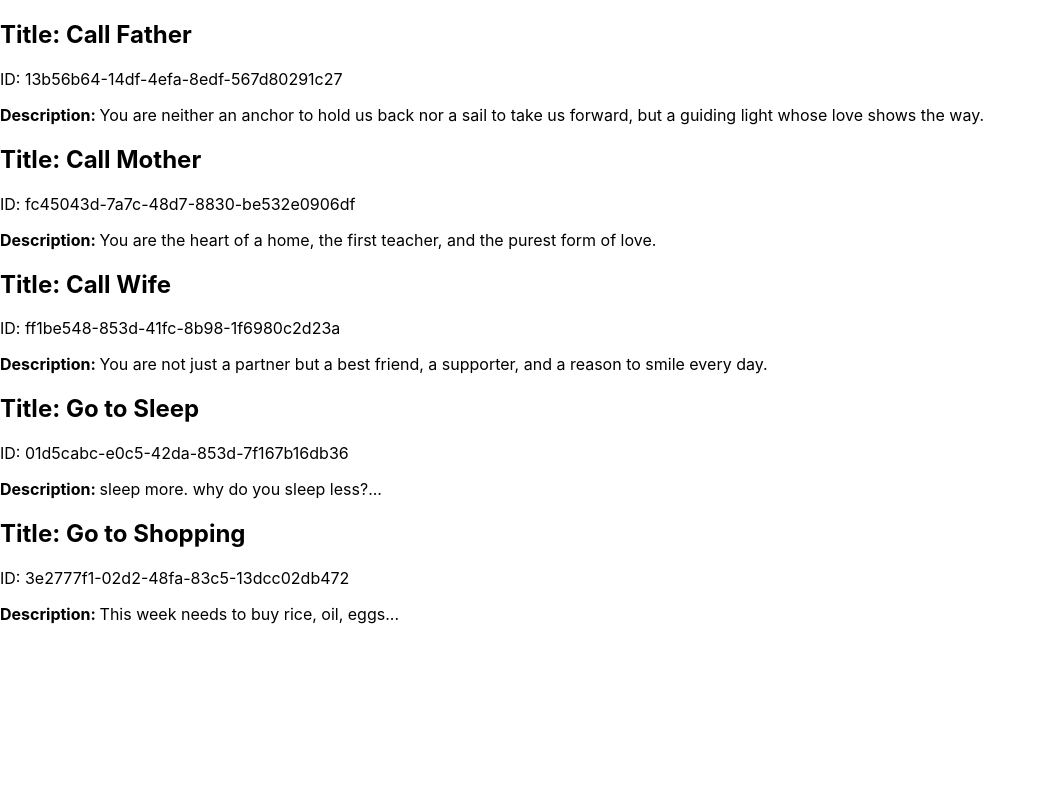
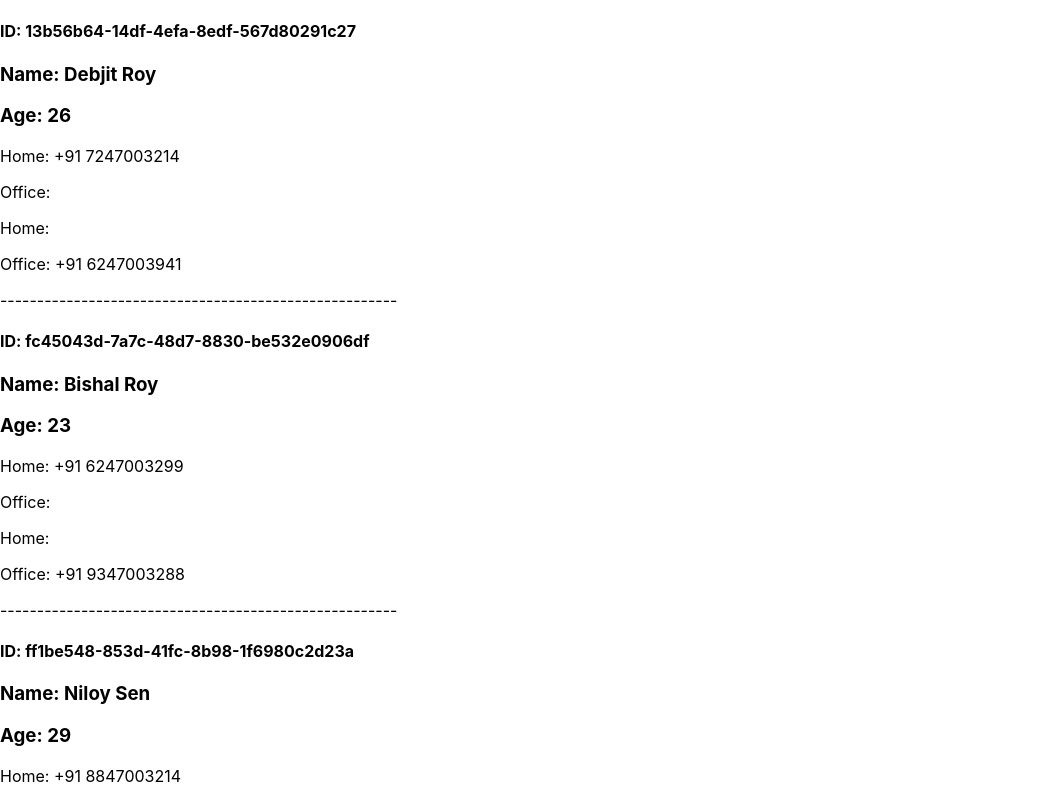
Before and after one commit to tanmayMt/Let-s_Learn_ReactJS, a React (Create React App) app: page / in a window 1280 px wide. Shown: the top 800 px of the page, without its empty margins (0-1046 px from the left). Built offline with nearby package versions, Linux system fonts and the light colour scheme.

Commit message:
Nested Data Mapping

```diff
--- a/src/App.js
+++ b/src/App.js
@@ -37,11 +37,13 @@
 
 import './App.css'; // Importing CSS file for styling
 // import DataMapping from './components//DataMapping/DataMapping';
-import MappingWithUniqueId from './components/Mapping_With_Unique_Id/MappingWithUniqueId';
+// import MappingWithUniqueId from './components/Mapping_With_Unique_Id/MappingWithUniqueId';
+import { NestedMapping } from './components/Nested_Mapping/NestedMapping';
 function App() {
   return (
     <>
-      <MappingWithUniqueId/>
+      {/* <MappingWithUniqueId/> */}
+      <NestedMapping/>
     </>
   );
 }
--- /dev/null
+++ b/src/components/Nested_Mapping/NestedMapping.js
@@ -0,0 +1,29 @@
+import React from 'react';
+import Data from './data'
+
+export const NestedMapping = () => {
+  return (
+    <div>
+      {Data.map((data)=>{
+        const {id,Name,Age} = data;
+        return(
+          <div key={id}>
+            <h4>ID: {id}</h4>
+            <h3>Name: {Name}</h3>
+            <h3>Age: {Age}</h3>
+            {data.Phone.map((phone,index)=>{
+               const {home,office}=phone;
+               return(
+                <div key={index}>
+                    <p>Home: {home}</p>
+                    <p>Office: {office}</p>
+                </div>
+                )
+            })}
+            ------------------------------------------------------<br/>
+          </div>
+        )
+      })}
+    </div>
+  )
+}
--- /dev/null
+++ b/src/components/Nested_Mapping/data.js
@@ -0,0 +1,49 @@
+import { v4 as uuidv4 } from "uuid";
+ const data = [
+    {
+        id: uuidv4(),
+        Name : "Debjit Roy",
+        Age: 26,
+        Phone:[
+            {home:"+91 7247003214"},
+            {office:"+91 6247003941"}
+        ]
+    },
+    {
+        id: uuidv4(),
+        Name : "Bishal Roy",
+        Age: 23,
+        Phone:[
+            {home:"+91 6247003299"},
+            {office:"+91 9347003288"}
+        ]
+    },
+    {
+        id: uuidv4(),
+        Name : "Niloy Sen",
+        Age: 29,
+        Phone:[
+            {home:"+91 8847003214"},
+            {office:"+91 8247003247"}
+        ]
+    },
+    {
+        id: uuidv4(),
+        Name : "Arijit Sing",
+        Age: 24,
+        Phone:[
+            {home:"+91 7284078213"},
+            {office:"+91 6247303227"}
+        ]
+    },
+    {
+        id: uuidv4(),
+        Name : "Kuntal Mandol",
+        Age: 26,
+        Phone:[
+            {home:"+91 9047003217"},
+            {office:"+91 8247003210"}
+        ]
+    }
+];
+export default data;
```
Also changed, not shown: src/components/Nested_Mapping/NestedMapping copy.js (added, +19 -0 lines).
